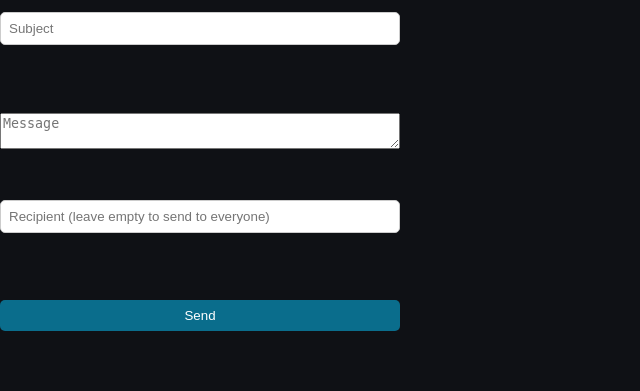
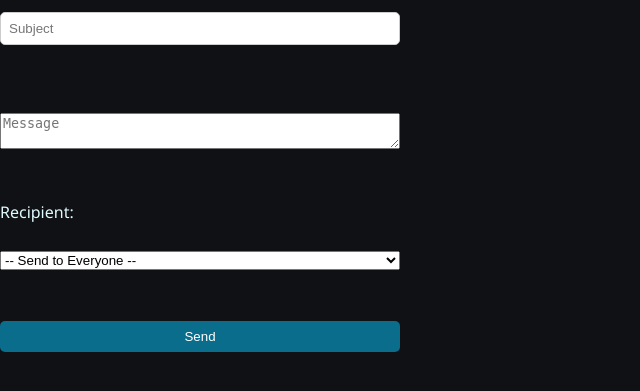
Before and after one commit to v659/aquilithia, a FastAPI app: template templates/send_mail.html in a window 1280 px wide. Shown: the part 247-638 px from the top of the page, without its empty margins (0-640 px from the left). Run offline with FastAPI, Linux system fonts and the light colour scheme; the template is opened without the code that fills it: most values are stand-ins (such as "Sample title", 1, 10 or a date in 2020).

Commit message:
Update send_mail.html

```diff
--- a/templates/send_mail.html
+++ b/templates/send_mail.html
@@ -13,7 +13,15 @@
 <form action="/send_mail" method="post">
     <input type="text" name="subject" placeholder="Subject" required><br><br>
     <textarea name="body" placeholder="Message" required></textarea><br><br>
-    <input type="text" name="recipient" placeholder="Recipient (leave empty to send to everyone)"><br><br>
+
+    <label for="recipient">Recipient:</label><br>
+    <select name="recipient" id="recipient">
+        <option value="">-- Send to Everyone --</option>
+        {% for email in users %}
+            <option value="{{ email }}">{{ email }}</option>
+        {% endfor %}
+    </select><br><br>
+
     <button type="submit">Send</button>
 </form>
 {% endblock %}
```
